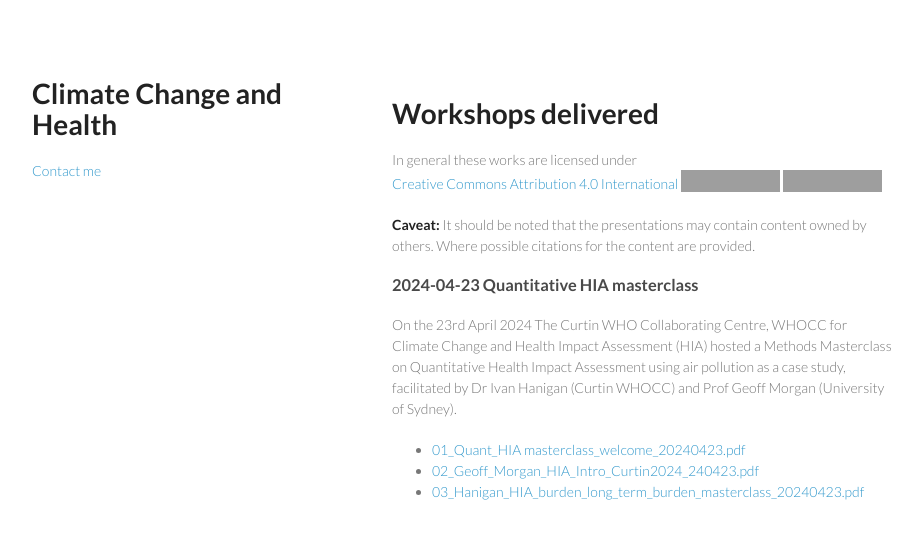
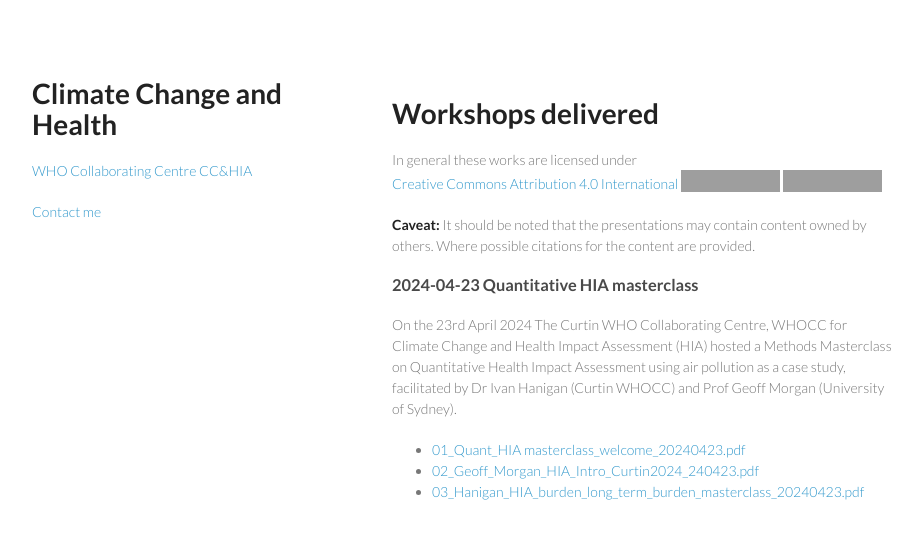
Before and after one commit to climate-change-and-health/workshops, a Jekyll site: the page built from index.md, in a window 1280 px wide. Shown: the top 539 px of the page, without its empty margins (178-1100 px from the left). Built offline with Jekyll 4.4.1, drawn with Linux system fonts in a browser that asks for light colours; our own code applies the rules of GitHub Pages for plain Markdown files; grey boxes are pictures that could not be loaded.

Commit message:
add link home

```diff
--- a/_layouts/default.html
+++ b/_layouts/default.html
@@ -19,6 +19,8 @@
 
 <!--       <a href="workshops-by-tags.html">Workshops by tags</a>-->
 <!--       <p></p> -->
+       <a href="https://research.curtin.edu.au/whocc-cchia">WHO Collaborating Centre CC&HIA</a>
+       <p></p>
        <a class="Contact me" href="mailto:ivan.hanigan@curtin.edu.au">Contact me</a>
        <p></p>
 
```
